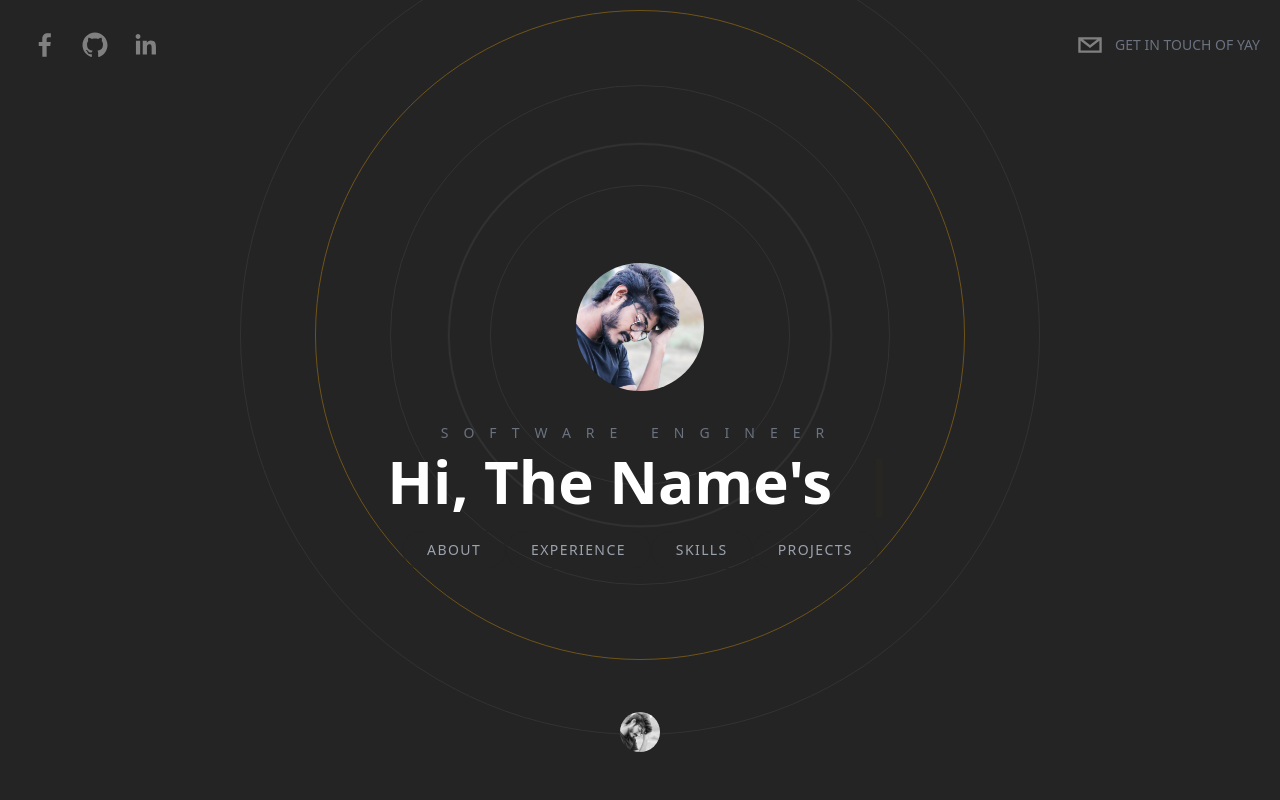
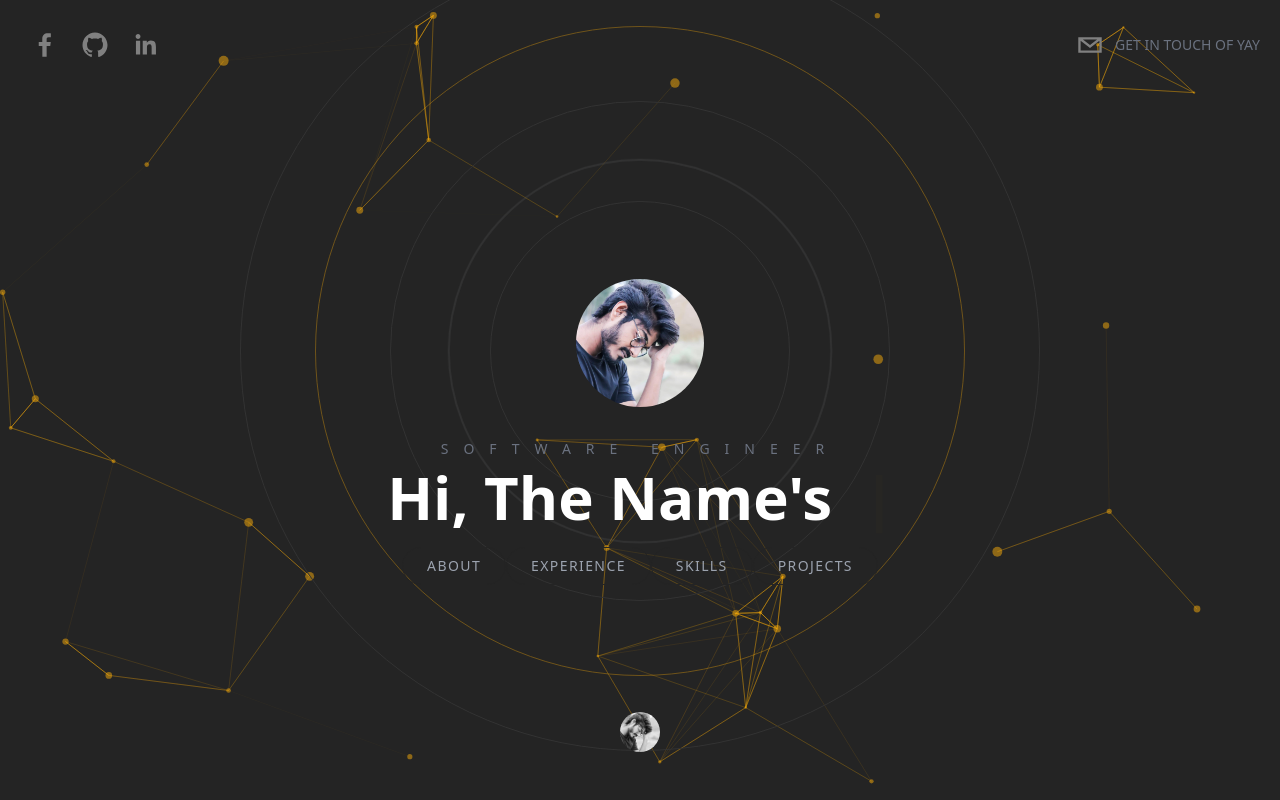
Before and after one commit to avijitsaha2997/Personal-Portfolio, a React (Create React App) app in the folder portfolio_2.0/: page / in a window 1280 px wide. Built offline with nearby package versions, Linux system fonts and the light colour scheme.

Commit message:
added particles

```diff
--- a/portfolio_2.0/package.json
+++ b/portfolio_2.0/package.json
@@ -11,12 +11,15 @@
     "react": "^18.2.0",
     "react-dom": "^18.2.0",
     "react-hook-form": "^7.40.0",
+    "react-particles": "^2.8.0",
     "react-router": "^6.4.5",
     "react-router-dom": "^6.4.5",
     "react-router-hash-link": "^2.4.3",
     "react-scripts": "5.0.1",
     "react-simple-typewriter": "^5.0.1",
     "react-social-icons": "^5.15.0",
+    "react-tsparticles": "^2.8.0",
+    "tsparticles": "^2.8.0",
     "web-vitals": "^2.1.4"
   },
   "scripts": {
--- a/portfolio_2.0/src/App.js
+++ b/portfolio_2.0/src/App.js
@@ -13,15 +13,21 @@ import pic from "./components/profilepic.jpg"
 
 
 
+
 function App() {
 
+
   return (
-    <div className='bg-[rgb(36,36,36)] text-white h-screen snap-y snap-mandatory overflow-y-scroll overflow-x-hidden z-0 scrollbar scrollbar-track-gray-500/40 scrollbar-thumb-[#F7AB0A]'>
+    <div className='bg-[#242424] text-white h-screen snap-y snap-mandatory overflow-y-scroll overflow-x-hidden z-10 scrollbar scrollbar-track-gray-500/40 scrollbar-thumb-[#F7AB0A]'>
+
+
+
+
       {/* Header */}
       <Header />
 
       {/* Hero */}
-      <section id='hero' className='snap-start'>
+      <section id='hero' className='snap-center'>
         <Hero />
       </section>
 
@@ -66,9 +72,6 @@ function App() {
         </div>
       </div>
 
-
-
-
     </div>
   );
 }
--- a/portfolio_2.0/src/components/About.js
+++ b/portfolio_2.0/src/components/About.js
@@ -1,6 +1,7 @@
 import React from 'react'
 import { motion } from "framer-motion";
 import pic from "./profilepic.jpg"
+import "./All.css"
 
 function About() {
     return (
--- /dev/null
+++ b/portfolio_2.0/src/components/All.css
@@ -0,0 +1 @@
+/** @format */
--- a/portfolio_2.0/src/components/Hero.js
+++ b/portfolio_2.0/src/components/Hero.js
@@ -3,7 +3,9 @@ import BackgroundCircles from './BackgroundCircles';
 import { Cursor, useTypewriter } from "react-simple-typewriter";
 import { HashLink as Link } from 'react-router-hash-link';
 import pic from "./profilepic.jpg"
-
+import { useCallback } from "react";
+import Particles from "react-tsparticles";
+import { loadFull } from "tsparticles";
 
 function Hero() {
     // eslint-disable-next-line no-unused-vars
@@ -16,8 +18,93 @@ function Hero() {
         loop: true,
         delaySpeed: 2000,
     });
+    const particlesInit = useCallback(async engine => {
+        console.log(engine);
+        // you can initiate the tsParticles instance (engine) here, adding custom shapes or presets
+        // this loads the tsparticles package bundle, it's the easiest method for getting everything ready
+        // starting from v2 you can add only the features you need reducing the bundle size
+        await loadFull(engine);
+    }, []);
+
+    const particlesLoaded = useCallback(async container => {
+        await console.log(container);
+    }, []);
     return (
         <div className='h-screen flex flex-col space-y-8 items-center justify-center text-center overflow-hidden '>
+            <Particles
+                className='z-0'
+                id="tsparticles"
+                init={particlesInit}
+                loaded={particlesLoaded}
+                options={{
+
+                    fpsLimit: 120,
+                    interactivity: {
+                        events: {
+                            onClick: {
+                                enable: true,
+                                mode: "push",
+                            },
+                            onHover: {
+                                enable: true,
+                                mode: "repulse",
+                            },
+                            resize: true,
+                        },
+                        modes: {
+                            push: {
+                                quantity: 4,
+                            },
+                            repulse: {
+                                distance: 200,
+                                duration: 0.4,
+                            },
+                        },
+                    },
+                    particles: {
+                        color: {
+                            value: "#F7AB0A",
+                        },
+                        links: {
+                            color: "#F7AB0A",
+                            distance: 200,
+                            enable: true,
+                            opacity: 0.5,
+                            width: 1,
+                        },
+                        collisions: {
+                            enable: true,
+                        },
+                        move: {
+                            directions: "none",
+                            enable: true,
+                            outModes: {
+                                default: "bounce",
+                            },
+                            random: false,
+                            speed: 3,
+                            straight: false,
+                        },
+                        number: {
+                            density: {
+                                enable: true,
+                                area: 700,
+                            },
+                            value: 30,
+                        },
+                        opacity: {
+                            value: 0.5,
+                        },
+                        shape: {
+                            type: "circle",
+                        },
+                        size: {
+                            value: { min: 1, max: 5 },
+                        },
+                    },
+                    detectRetina: true,
+                }}
+            />
             <BackgroundCircles />
             <img src={pic} alt="Logo"
                 className='relative rounded-full h-32 w-32 mx-auto object-cover'
```
Also changed, not shown: 1 other file (tests, documents, lock files or other folders).
